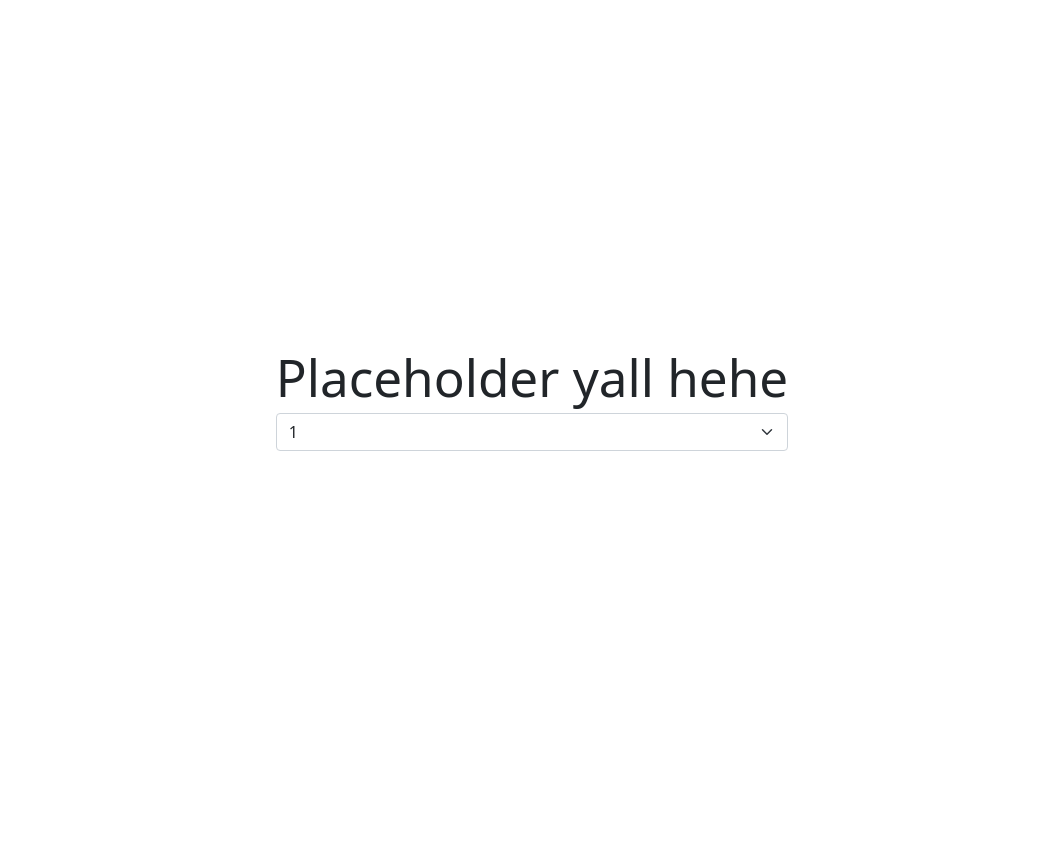
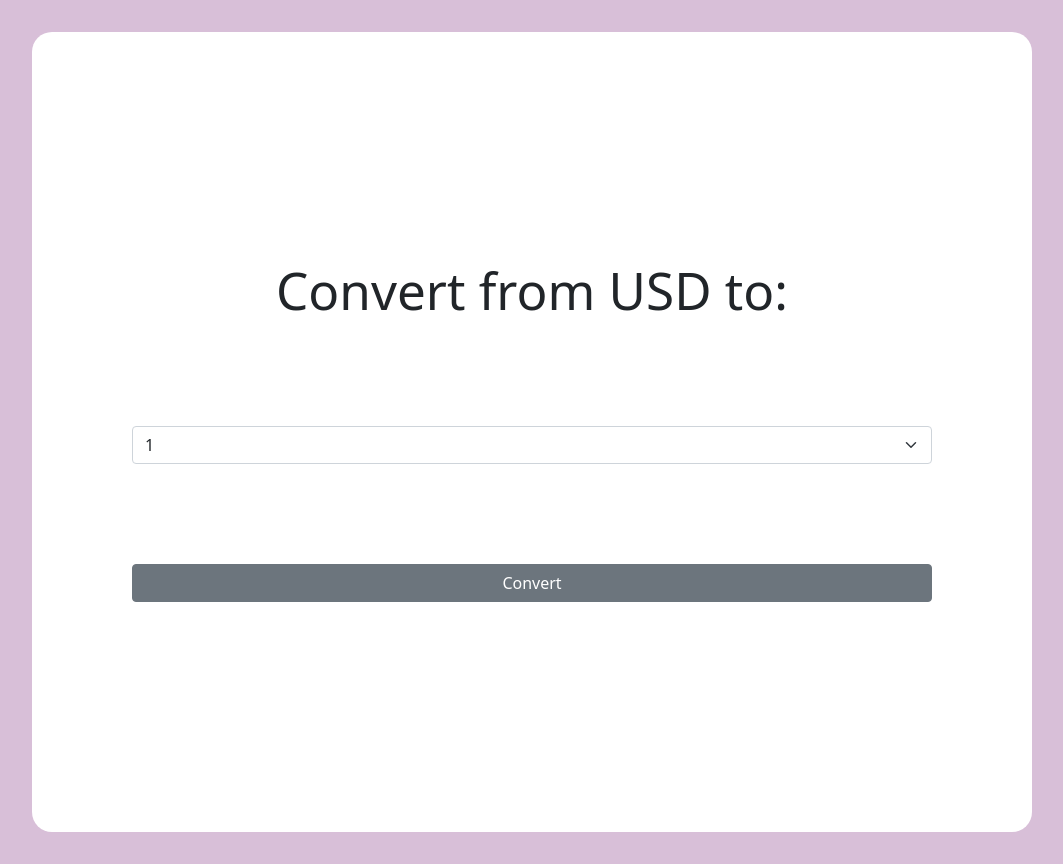
Before and after one commit to Smidge101/Currency_counter, a React (Vite) app in the folder CurrencyConverter/: page / in a window 1280 px wide. Shown: the whole page, without its empty margins (108-1171 px from the left). Before the commit the page ends 800 px from the top, so only its background shows below. Built offline with nearby package versions, Linux system fonts and the light colour scheme.

Commit message:
making it look nicer lol

```diff
--- a/CurrencyConverter/src/App.css
+++ b/CurrencyConverter/src/App.css
@@ -3,6 +3,10 @@
   margin: 0 auto;
   padding: 2rem;
   text-align: center;
+}
+
+body {
+  background-color: thistle;
 }
 
 .logo {
@@ -41,6 +45,15 @@
   color: #888;
 }
 
-.navBar {
-  background-color: bisque;
+.overlay {
+  border-radius: 20px;
+  width: 1000px;
+  height: 800px;
+  display: flex;
+  justify-content: center;
+  flex-direction: column;
+  margin: 0 auto;
+  background-color: white;
+  padding: 0 100px;
+  gap: 100px;
 }
--- a/CurrencyConverter/src/App.jsx
+++ b/CurrencyConverter/src/App.jsx
@@ -29,7 +29,8 @@ function App() {
 
   return (
     <>
-      <h1>Placeholder yall hehe</h1>
+    <div className='overlay'>
+      <h1>Convert from USD to: </h1>
       <Form>
           <Input
           type='select'
@@ -39,10 +40,9 @@ function App() {
             <option>3</option>
             <option>4</option>
           </Input>
-
       </Form>
-
-
+      <Button>Convert</Button>
+    </div>
     </>
   )
 }
```
